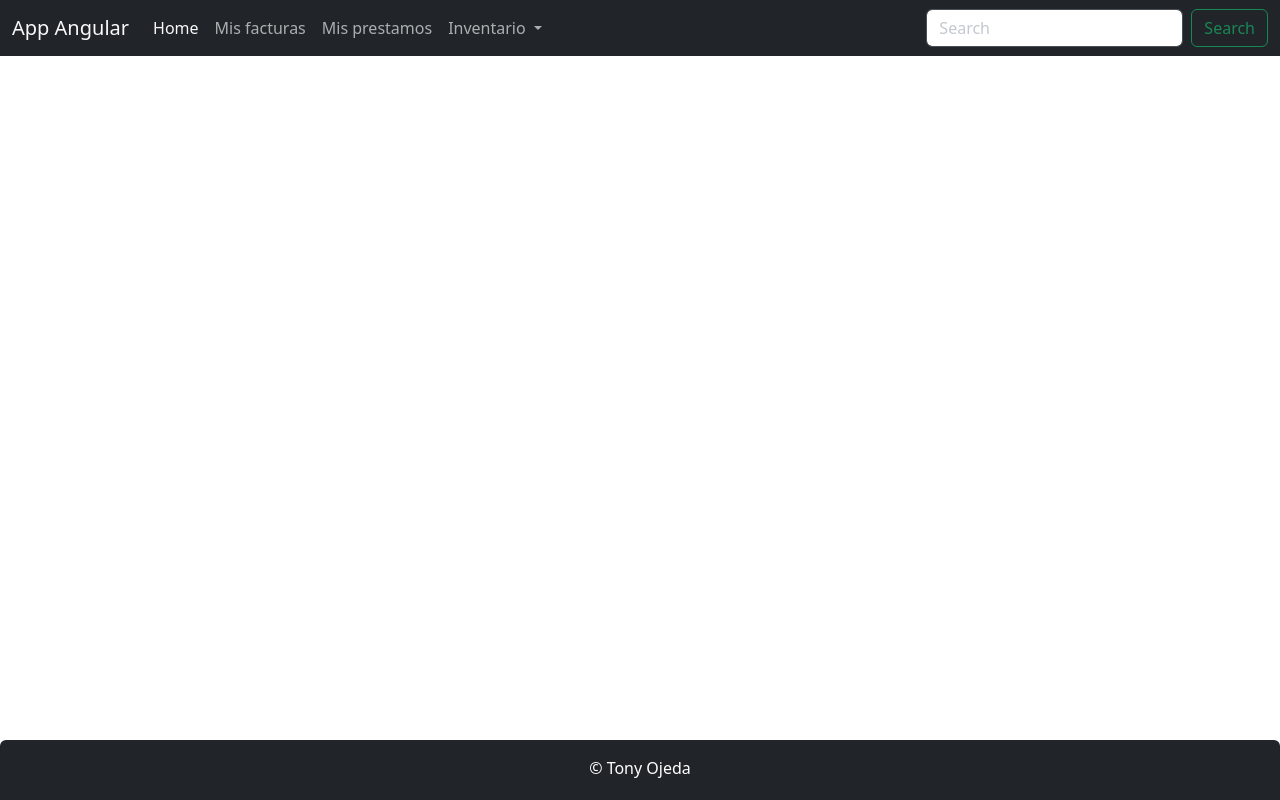
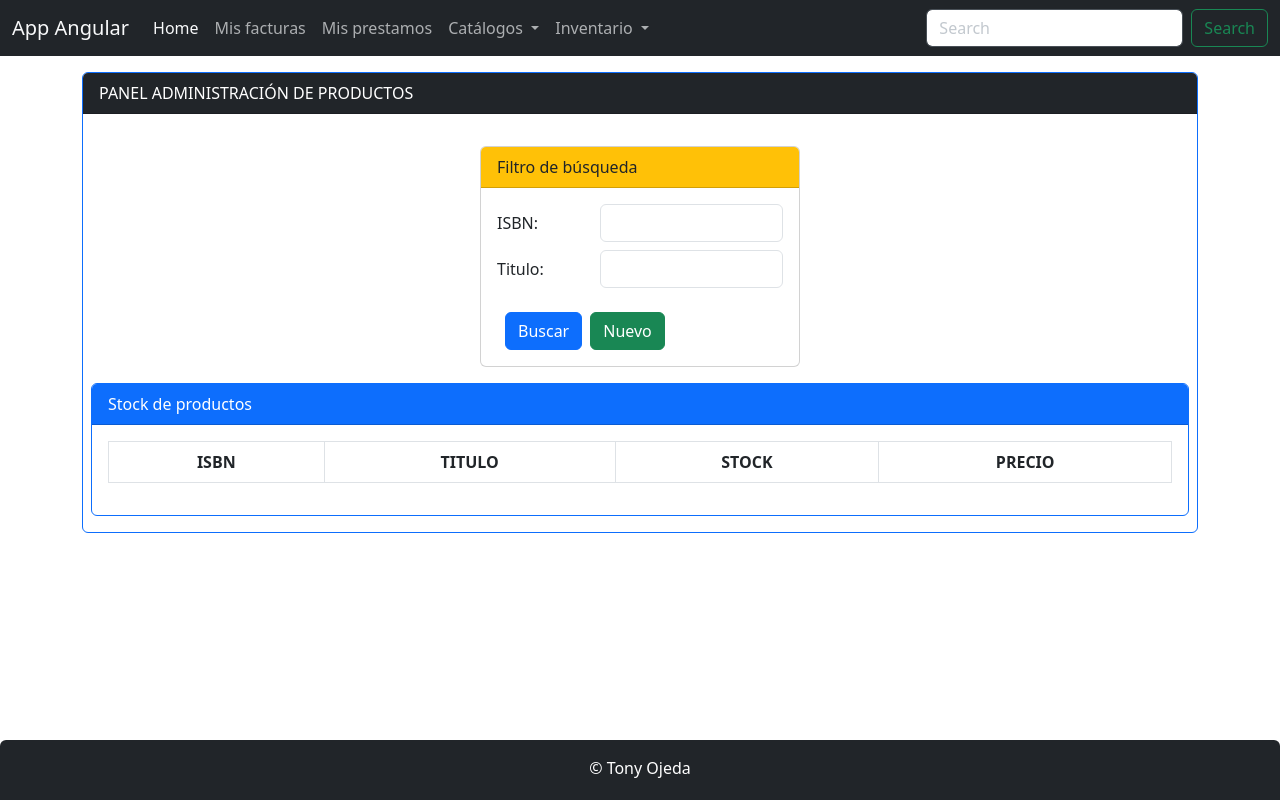
Before and after one commit to iter18/angular, an Angular app in the folder clientes-app/: page /alta-Producto in a window 1280 px wide. Before the commit this address led to /. Built offline with nearby package versions, Linux system fonts and the light colour scheme.

Commit message:
Se agrega componente para alta de productos en inventario y se agrega componente formulario generico

```diff
--- a/clientes-app/src/app/app-routing.module.ts
+++ b/clientes-app/src/app/app-routing.module.ts
@@ -8,7 +8,8 @@ const routes: Routes =[
     {path : 'login',component : LoginComponent},
     {path : 'clientes',loadChildren:()=> import('./clientes/clientes-routing.module').then(c=>c.ClientesRoutingModule)},
     {path : 'autores',loadChildren:()=> import('./autores/autores-routing.module').then(a=>a.AutoresRoutingModule)},
-    {path : 'libros', loadChildren:()=> import('./libro/libros-routing.module').then(l=>l.LibrosRoutingModule)}
+    {path : 'libros', loadChildren:()=> import('./libro/libros-routing.module').then(l=>l.LibrosRoutingModule)},
+    {path : 'alta-Producto', loadChildren:()=> import('./inventario/alta-productos/alta-productos-routing.module').then(aP=>aP.AltaProductosRoutingModule)}
 ];
 
 
--- /dev/null
+++ b/clientes-app/src/app/formularios/formularios.component.html
@@ -0,0 +1,49 @@
+<ng-container [ngSwitch]="formulario">
+  <ng-container *ngSwitchCase="'formAltaInventario'">
+    <div class="form-group row">
+      <label for="editorial" class="col-form-label col-sm-2">Libros:</label>
+      <div class="col-sm-6">
+        <select
+          class="form-select form-select-sm"
+          aria-label=".form-select-sm example"
+          name="libroSelected"
+        >
+          <!--<option [value]="0">-- Selecciona Opcion --</option>
+                <option *ngFor="let autor of comboAutores" [value]="autor.code">
+                  {{ autor.valor }}
+                </option>-->
+        </select>
+      </div>
+    </div>
+    <div class="form-group row my-2">
+      <label for="isbn" class="col-form-label col-sm-2">ISBN:</label>
+      <div class="col-sm-6">
+        <input type="text" class="form-control" />
+      </div>
+    </div>
+    <div class="form-group row my-2">
+      <label for="autor" class="col-form-label col-sm-2">Autor:</label>
+      <div class="col-sm-6">
+        <input type="text" class="form-control" />
+      </div>
+    </div>
+    <div class="form-group row my-2">
+      <label for="editorial" class="col-form-label col-sm-2">Editorial:</label>
+      <div class="col-sm-6">
+        <input type="text" class="form-control" />
+      </div>
+    </div>
+    <div class="form-group row my-2">
+      <label for="stock" class="col-form-label col-sm-2">Stock:</label>
+      <div class="col-sm-6">
+        <input type="text" name="stock" class="form-control" required />
+      </div>
+    </div>
+    <div class="form-group row my-2">
+      <label for="precio" class="col-form-label col-sm-2">Precio:</label>
+      <div class="col-sm-6">
+        <input type="text" class="form-control" />
+      </div>
+    </div>
+  </ng-container>
+</ng-container>
--- a/clientes-app/src/app/header/header.component.html
+++ b/clientes-app/src/app/header/header.component.html
@@ -31,7 +31,7 @@
             data-bs-toggle="dropdown"
             aria-expanded="false"
           >
-            Inventario
+            Catálogos
           </a>
           <ul class="dropdown-menu">
             <li><a class="dropdown-item" routerLink="/libros">Libros</a></li>
@@ -39,8 +39,32 @@
             <li>
               <a class="dropdown-item" routerLink="/clientes">Clientes</a>
             </li>
+          </ul>
+        </li>
+        <li class="nav-item dropdown">
+          <a
+            class="nav-link dropdown-toggle"
+            href="#"
+            role="button"
+            data-bs-toggle="dropdown"
+            aria-expanded="false"
+          >
+            Inventario
+          </a>
+          <ul class="dropdown-menu">
+            <li>
+              <a class="dropdown-item" routerLink="#">Gestión productos</a>
+            </li>
+            <li>
+              <a class="dropdown-item" routerLink="/alta-Producto"
+                >Alta productos</a
+              >
+            </li>
+            <li>
+              <a class="dropdown-item" routerLink="#">Reorden</a>
+            </li>
             <li><hr class="dropdown-divider" /></li>
-            <li><a class="dropdown-item" href="#">Something else here</a></li>
+            <li><a class="dropdown-item" href="#">Reportes</a></li>
           </ul>
         </li>
       </ul>
--- /dev/null
+++ b/clientes-app/src/app/inventario/alta-productos/alta-productos.component.html
@@ -0,0 +1,96 @@
+<div class="card border-primary mb-3">
+  <div class="card-header text-white bg-dark">
+    PANEL ADMINISTRACIÓN DE PRODUCTOS
+  </div>
+  <div class="card-body">
+    <!--- Panel de para filtro de búsqueda-->
+    <div *ngIf="pnBuscar" id="buscar">
+      <ng-container *ngTemplateOutlet="templateBuscar"></ng-container>
+    </div>
+    <!--Fin Panel búsqueda-->
+    <!-- Panel alta -->
+    <div id="alta" *ngIf="pnAlta">
+      <ng-container *ngTemplateOutlet="templateAlta"></ng-container>
+    </div>
+    <!-- Fin panel alta-->
+  </div>
+  <div class="card border-primary mb-3 mx-2">
+    <div class="card-header text-white bg-primary">Stock de productos</div>
+    <div class="card-body">
+      <table class="table table-bordered table-striped">
+        <thead class="text-center">
+          <tr>
+            <th>ISBN</th>
+            <th>TITULO</th>
+            <th>STOCK</th>
+            <th>PRECIO</th>
+          </tr>
+        </thead>
+        <tbody>
+          <!--<ng-container
+              *ngTemplateOutlet="filaLibro; context: { $implicit: listaLibros }"
+            ></ng-container>-->
+        </tbody>
+      </table>
+    </div>
+  </div>
+</div>
+
+<!-- Templates para componentes -->
+<ng-template #templateBuscar>
+  <div class="card mt-3 mx-auto" style="width: 20rem">
+    <div class="card-header text-dark bg-warning">Filtro de búsqueda</div>
+    <div class="card-body">
+      <div class="form-group row mb-3">
+        <label for="isbn" class="col-form-label col-sm-4">ISBN:</label>
+        <div class="col-sm-8">
+          <input type="text" name="isbn" class="form-control" />
+        </div>
+        <label for="titulo" class="col-form-label col-sm-4 my-2">Titulo:</label>
+        <div class="col-sm-8 my-2">
+          <input type="text" name="titulo" class="form-control" />
+        </div>
+      </div>
+      <button class="btn btn-primary mx-2">Buscar</button>
+      <button class="btn btn-success" (click)="onNuevo()">Nuevo</button>
+    </div>
+  </div>
+</ng-template>
+<!-- Template con formulario para alta de producto-->
+<ng-template #templateAlta>
+  <div class="card bg-dark text-white mx-5">
+    <div class="card-header bg-primary">Alta stock de producto</div>
+    <div class="row g-0">
+      <div class="col-md-4">
+        <img src="" alt="" class="img-fluid rounded-start" />
+      </div>
+      <div class="col-md-8">
+        <div class="card-body">
+          <app-formularios [formulario]="formulario"></app-formularios>
+          <div class="form-group row my-2">
+            <div class="col-sm-6">
+              <button class="btn btn-primary mx-2" role="button">
+                <!--<span
+                  class="spinner-border spinner-border-sm spinnerB"
+                  role="status"
+                  aria-hidden="true"
+                  *ngIf="spinnerLoad"
+                ></span>
+                <span class="sr-only spinnerB" *ngIf="spinnerLoad"
+                  >Enviando...</span>-->
+                <span id="txtCrear">Registrar</span>
+              </button>
+              <button
+                class="btn btn-danger"
+                role="button"
+                (click)="onReset('alta')"
+              >
+                Cancelar
+              </button>
+            </div>
+          </div>
+        </div>
+      </div>
+    </div>
+  </div>
+</ng-template>
--- /dev/null
+++ b/clientes-app/src/app/inventario/alta-productos/alta-productos.component.ts
@@ -0,0 +1,35 @@
+import { Component, OnInit } from '@angular/core';
+
+@Component({
+  selector: 'app-alta-productos',
+  templateUrl: './alta-productos.component.html'
+})
+export class AltaProductosComponent implements OnInit {
+
+  pnBuscar:boolean = true;
+  formulario: string = "";
+  pnAlta : boolean = false;
+
+
+  ngOnInit(): void {
+
+  }
+
+  //Función para dar de alta los productos en inventario
+  onNuevo() : void{
+      this.formulario = "formAltaInventario";
+      $("#buscar").fadeOut(()=>{
+        this.pnBuscar = false;
+        this.pnAlta = true;
+      });
+  }
+
+  //Función para resetear panels a origen
+  onReset(panel:string) : void{
+    $("#"+panel).fadeOut(()=>{
+      this.pnAlta = false;
+      this.pnBuscar = true;
+    });
+  }
+
+}
--- /dev/null
+++ b/clientes-app/src/app/inventario/gestion-productos/gestion-productos.component.html
@@ -0,0 +1 @@
+<p>gestion-productos works!</p>
```
Also changed, not shown: clientes-app/src/app/formularios/formularios.component.ts (added, +10 -0 lines), clientes-app/src/app/inventario/alta-productos/alta-productos-routing.module.ts (added, +19 -0 lines), clientes-app/src/app/inventario/gestion-productos/gestion-productos.component.ts (added, +10 -0 lines), clientes-app/src/app/inventario/gestion-productos/gestion-productos.component.css (added), 1 other file (tests, documents, lock files or other folders).
